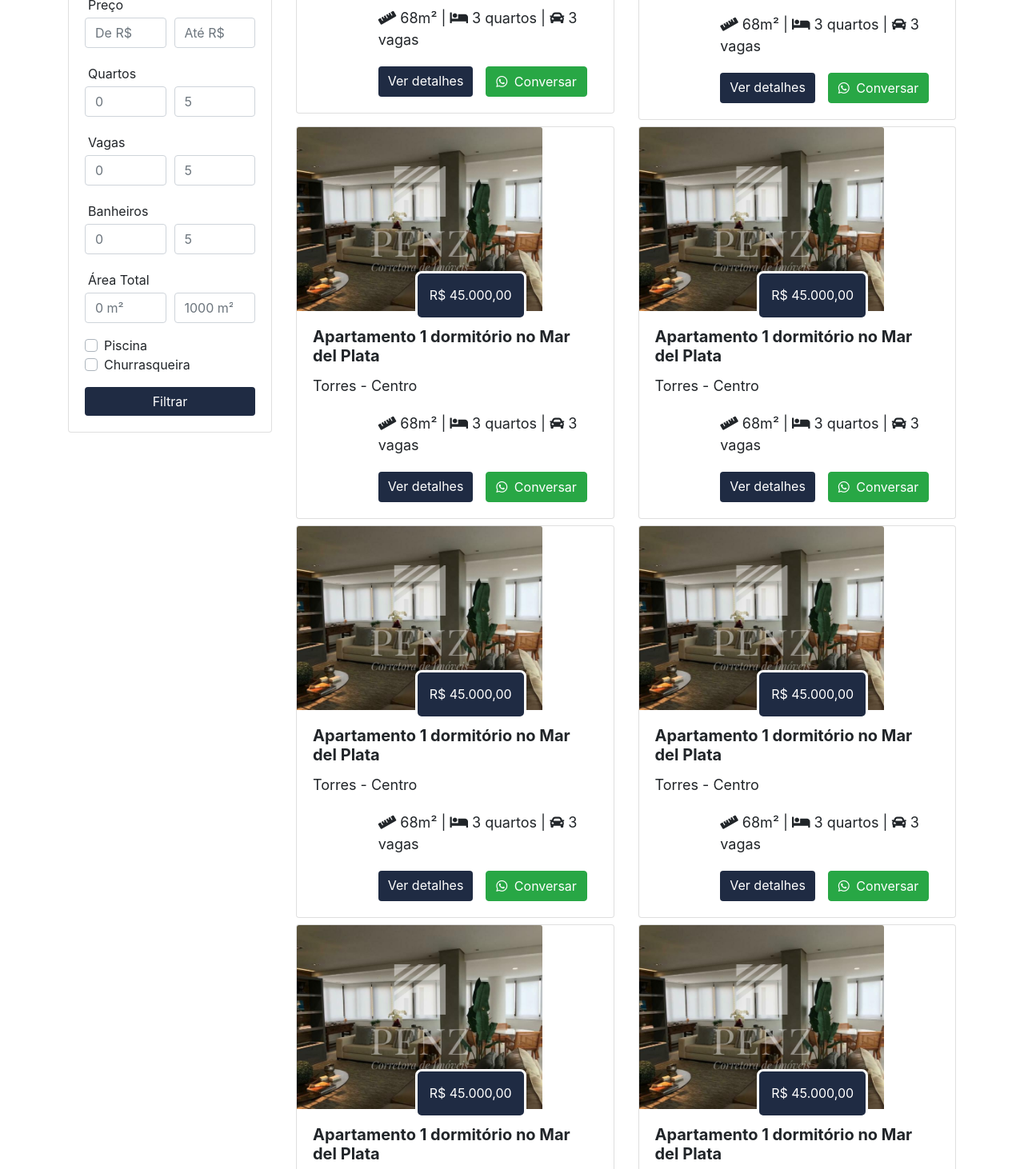
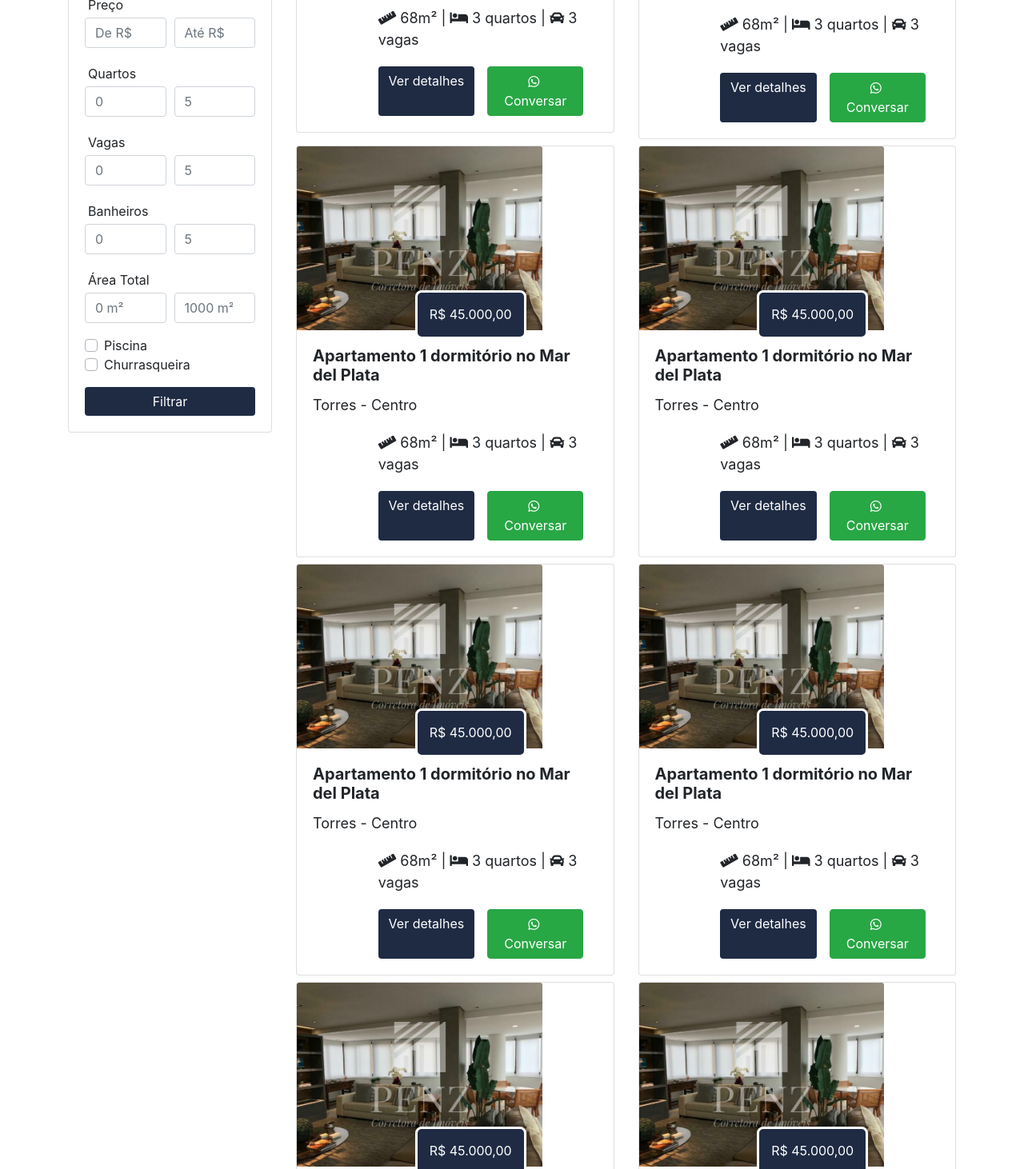
Before and after one commit to rminossi/rminossi.github.io, a plain HTML site: page penz/lista.html in a window 1280 px wide. Shown: the part 705-2167 px from the top of the page at 80% size. Drawn offline with nearby package versions, Linux system fonts and the light colour scheme; a script that the page names is missing.

Commit message:
responsividade

```diff
--- a/penz/lista.html
+++ b/penz/lista.html
@@ -61,7 +61,7 @@
               </ul>
             </div>
             <div class="nav-item active mt-5 mt-md-0 offset-md-0 offset-3">
-              <a class="nav-link animated infinite pulse delay-0s" style="#133448; color: #fff; border: #fff solid 3px;" " href=" anuncie-conosco.html"=" anuncie-conosco.html""="anuncie-conosco.html""">Anuncie seu imóvel
+              <a class="nav-link animated infinite pulse delay-0s" style="#133448; color: #fff; border: #fff solid 3px;" " href=" anuncie-conosco.html"=" anuncie-conosco.html""="anuncie-conosco.html" "">Anuncie seu imóvel
                 <span class="sr-only">(current)</span>
               </a>
             </div>
@@ -253,8 +253,8 @@
                     <i class="fas fa-car"></i>
                     3 vagas</p>
                   <div class="row botoes-card offset-list">
-                    <a href="detalhes.html" class="btn btn-primary mr-3" style="">Ver detalhes</a>
-                    <a href="https://api.whatsapp.com/send?phone=5551985363072&text=Ol%C3%A1%2C%20estou%20navegando%20em%20seu%20site%20e%20gostaria%20de%20mais%20informa%C3%A7%C3%B5es." class="btn btn btn-success">
+                    <a href="detalhes.html" class="btn btn-primary mr-3 col-5" style="">Ver detalhes</a>
+                    <a href="https://api.whatsapp.com/send?phone=5551985363072&text=Ol%C3%A1%2C%20estou%20navegando%20em%20seu%20site%20e%20gostaria%20de%20mais%20informa%C3%A7%C3%B5es." class="btn btn btn-success col-5">
                       <i class="fab fa-whatsapp mr-1"></i>
                       Conversar</a>
                   </div>
@@ -282,8 +282,8 @@
                     <i class="fas fa-car"></i>
                     3 vagas</p>
                   <div class="row botoes-card offset-list">
-                    <a href="detalhes.html" class="btn btn-primary mr-3" style="">Ver detalhes</a>
-                    <a href="https://api.whatsapp.com/send?phone=5551985363072&text=Ol%C3%A1%2C%20estou%20navegando%20em%20seu%20site%20e%20gostaria%20de%20mais%20informa%C3%A7%C3%B5es." class="btn btn btn-success">
+                    <a href="detalhes.html" class="btn btn-primary mr-3 col-5" style="">Ver detalhes</a>
+                    <a href="https://api.whatsapp.com/send?phone=5551985363072&text=Ol%C3%A1%2C%20estou%20navegando%20em%20seu%20site%20e%20gostaria%20de%20mais%20informa%C3%A7%C3%B5es." class="btn btn btn-success col-5">
                       <i class="fab fa-whatsapp mr-1"></i>
                       Conversar</a>
                   </div>
@@ -313,8 +313,8 @@
                     <i class="fas fa-car"></i>
                     3 vagas</p>
                   <div class="row botoes-card offset-list">
-                    <a href="detalhes.html" class="btn btn-primary mr-3" style="">Ver detalhes</a>
-                    <a href="https://api.whatsapp.com/send?phone=5551985363072&text=Ol%C3%A1%2C%20estou%20navegando%20em%20seu%20site%20e%20gostaria%20de%20mais%20informa%C3%A7%C3%B5es." class="btn btn btn-success">
+                    <a href="detalhes.html" class="btn btn-primary mr-3 col-5" style="">Ver detalhes</a>
+                    <a href="https://api.whatsapp.com/send?phone=5551985363072&text=Ol%C3%A1%2C%20estou%20navegando%20em%20seu%20site%20e%20gostaria%20de%20mais%20informa%C3%A7%C3%B5es." class="btn btn btn-success col-5">
                       <i class="fab fa-whatsapp mr-1"></i>
                       Conversar</a>
                   </div>
@@ -342,8 +342,8 @@
                     <i class="fas fa-car"></i>
                     3 vagas</p>
                   <div class="row botoes-card offset-list">
-                    <a href="detalhes.html" class="btn btn-primary mr-3" style="">Ver detalhes</a>
-                    <a href="https://api.whatsapp.com/send?phone=5551985363072&text=Ol%C3%A1%2C%20estou%20navegando%20em%20seu%20site%20e%20gostaria%20de%20mais%20informa%C3%A7%C3%B5es." class="btn btn btn-success">
+                    <a href="detalhes.html" class="btn btn-primary mr-3 col-5" style="">Ver detalhes</a>
+                    <a href="https://api.whatsapp.com/send?phone=5551985363072&text=Ol%C3%A1%2C%20estou%20navegando%20em%20seu%20site%20e%20gostaria%20de%20mais%20informa%C3%A7%C3%B5es." class="btn btn btn-success col-5">
                       <i class="fab fa-whatsapp mr-1"></i>
                       Conversar</a>
                   </div>
@@ -373,8 +373,8 @@
                     <i class="fas fa-car"></i>
                     3 vagas</p>
                   <div class="row botoes-card offset-list">
-                    <a href="detalhes.html" class="btn btn-primary mr-3" style="">Ver detalhes</a>
-                    <a href="https://api.whatsapp.com/send?phone=5551985363072&text=Ol%C3%A1%2C%20estou%20navegando%20em%20seu%20site%20e%20gostaria%20de%20mais%20informa%C3%A7%C3%B5es." class="btn btn btn-success">
+                    <a href="detalhes.html" class="btn btn-primary mr-3 col-5" style="">Ver detalhes</a>
+                    <a href="https://api.whatsapp.com/send?phone=5551985363072&text=Ol%C3%A1%2C%20estou%20navegando%20em%20seu%20site%20e%20gostaria%20de%20mais%20informa%C3%A7%C3%B5es." class="btn btn btn-success col-5">
                       <i class="fab fa-whatsapp mr-1"></i>
                       Conversar</a>
                   </div>
@@ -402,8 +402,8 @@
                     <i class="fas fa-car"></i>
                     3 vagas</p>
                   <div class="row botoes-card offset-list">
-                    <a href="detalhes.html" class="btn btn-primary mr-3" style="">Ver detalhes</a>
-                    <a href="https://api.whatsapp.com/send?phone=5551985363072&text=Ol%C3%A1%2C%20estou%20navegando%20em%20seu%20site%20e%20gostaria%20de%20mais%20informa%C3%A7%C3%B5es." class="btn btn btn-success">
+                    <a href="detalhes.html" class="btn btn-primary mr-3 col-5" style="">Ver detalhes</a>
+                    <a href="https://api.whatsapp.com/send?phone=5551985363072&text=Ol%C3%A1%2C%20estou%20navegando%20em%20seu%20site%20e%20gostaria%20de%20mais%20informa%C3%A7%C3%B5es." class="btn btn btn-success col-5">
                       <i class="fab fa-whatsapp mr-1"></i>
                       Conversar</a>
                   </div>
@@ -433,8 +433,8 @@
                     <i class="fas fa-car"></i>
                     3 vagas</p>
                   <div class="row botoes-card offset-list">
-                    <a href="detalhes.html" class="btn btn-primary mr-3" style="">Ver detalhes</a>
-                    <a href="https://api.whatsapp.com/send?phone=5551985363072&text=Ol%C3%A1%2C%20estou%20navegando%20em%20seu%20site%20e%20gostaria%20de%20mais%20informa%C3%A7%C3%B5es." class="btn btn btn-success">
+                    <a href="detalhes.html" class="btn btn-primary mr-3 col-5" style="">Ver detalhes</a>
+                    <a href="https://api.whatsapp.com/send?phone=5551985363072&text=Ol%C3%A1%2C%20estou%20navegando%20em%20seu%20site%20e%20gostaria%20de%20mais%20informa%C3%A7%C3%B5es." class="btn btn btn-success col-5">
                       <i class="fab fa-whatsapp mr-1"></i>
                       Conversar</a>
                   </div>
@@ -462,8 +462,8 @@
                     <i class="fas fa-car"></i>
                     3 vagas</p>
                   <div class="row botoes-card offset-list">
-                    <a href="detalhes.html" class="btn btn-primary mr-3" style="">Ver detalhes</a>
-                    <a href="https://api.whatsapp.com/send?phone=5551985363072&text=Ol%C3%A1%2C%20estou%20navegando%20em%20seu%20site%20e%20gostaria%20de%20mais%20informa%C3%A7%C3%B5es." class="btn btn btn-success">
+                    <a href="detalhes.html" class="btn btn-primary mr-3 col-5" style="">Ver detalhes</a>
+                    <a href="https://api.whatsapp.com/send?phone=5551985363072&text=Ol%C3%A1%2C%20estou%20navegando%20em%20seu%20site%20e%20gostaria%20de%20mais%20informa%C3%A7%C3%B5es." class="btn btn btn-success col-5">
                       <i class="fab fa-whatsapp mr-1"></i>
                       Conversar</a>
                   </div>
```
